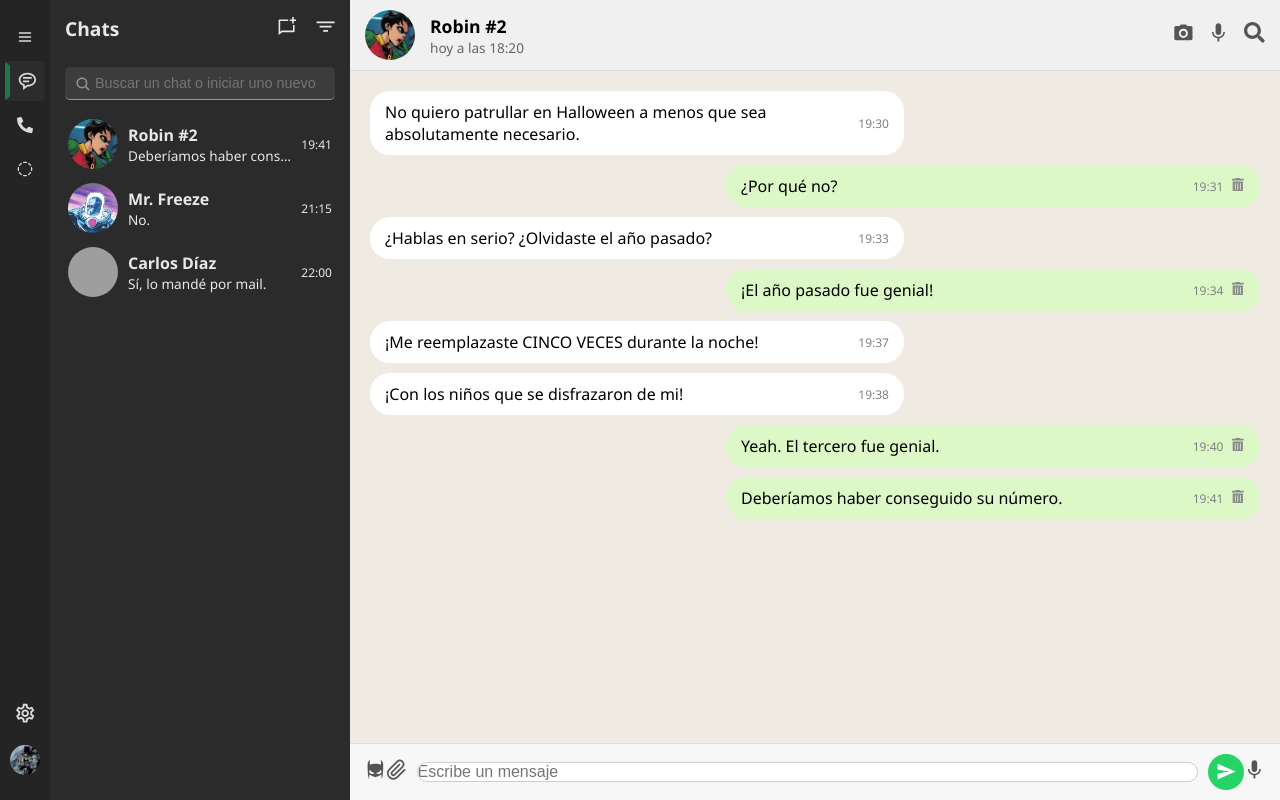
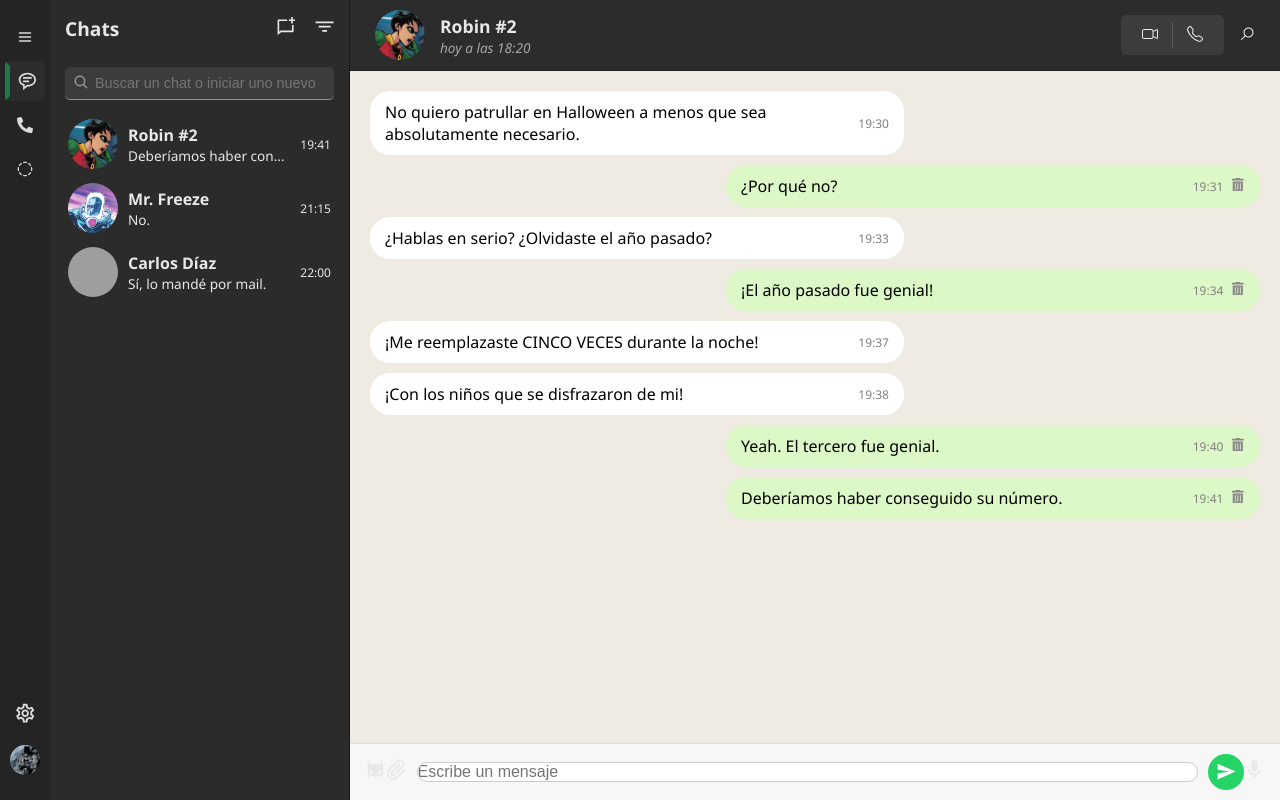
Before and after one commit to astridc-27/wspclone, a React (Vite) app: page /1 in a window 1280 px wide. Built offline with nearby package versions, Linux system fonts and the light colour scheme; grey boxes are pictures that could not be loaded.

Commit message:
Version 2.2

```diff
--- a/src/components/ChatHeader.css
+++ b/src/components/ChatHeader.css
@@ -1,9 +1,9 @@
 .chat-header {
-    background: #f0f0f0;
-    padding: 10px 15px;
+    background: #2c2c2c;
+    padding: 10px 25px;
     display: flex;
     align-items: center;
-    border-bottom: 1px solid #ddd;
+    border-bottom: 1px solid #242424;
 }
 
 .chat-avatar {
@@ -20,19 +20,45 @@
 .chat-header-info h3 {
     margin: 0;
     font-size: 1.1rem;
+    color: #e8e8e8;
 }
 
 .chat-header-info p {
     margin: 0;
     font-size: 0.85rem;
-    color: #666;
+    color: #a7a7a7;
+    font-style: italic;
 }
 
 .chat-header-icons {
     margin-left: auto;
     display: flex;
     gap: 15px;
-    font-size: 1.3rem;
-    color: #555;
+    font-size: 1rem;
+    color: #e8e8e8;
+    line-height: 100%;
+    align-items: center;
+}
+
+.header-icons-box {
+    background: #3c3c3c;
+    padding: 7px;
+    display: flex;
+    justify-content: center;
+    align-items: center;
+    border-radius: 5px;
+}
+
+.icon-box {
+    padding: 4px 14px;
+    text-align: center;
+}
+
+.header-icons-box .camera {
+    border-right: 1px solid #eeeeee29;
+}
+
+.chat-header-icons span {
     cursor: pointer;
+    color: #e8e8e8;
 }
--- a/src/components/ChatHeader.jsx
+++ b/src/components/ChatHeader.jsx
@@ -1,8 +1,7 @@
 import React from "react";
 import "./ChatHeader.css";
-import { IoMdCamera } from "react-icons/io";
-import { IoMdMic } from "react-icons/io";
-import { FaSearch } from "react-icons/fa";
+import { BsCameraVideo, BsTelephone } from "react-icons/bs";
+import { LiaSearchSolid } from "react-icons/lia";
 
 function ChatHeader({ chat }) {
     return (
@@ -13,9 +12,11 @@ function ChatHeader({ chat }) {
                 <p>{chat.lastSeen}</p>
             </div>
             <div className="chat-header-icons">
-                <span className="icon camera"><IoMdCamera /></span>
-                <span className="icon microphone"><IoMdMic /></span>
-                <span className="icon search"><FaSearch /></span>
+                <div className="header-icons-box">
+                    <span className="icon-box camera"><BsCameraVideo /></span>
+                    <span className="icon-box"><BsTelephone /></span>
+                </div>
+                <span className="search"><LiaSearchSolid /></span>
             </div>
         </header>
     );
--- a/src/components/ChatInput.css
+++ b/src/components/ChatInput.css
@@ -23,7 +23,7 @@
     border: none;
     font-size: 1.3rem;
     cursor: pointer;
-    color: #555;
+    color: #e8e8e8;
 }
 
 .send-btn {
--- a/src/components/Sidebar.css
+++ b/src/components/Sidebar.css
@@ -82,10 +82,11 @@
     max-width: 300px;
     min-width: 300px;
     background: #2b2b2b;
+    border-right: 1px solid #191919;
 }
 
 .sidebar-header {
-padding: 15px;
+    padding: 15px;
     display: flex;
     justify-content: space-between;
     align-items: center;
@@ -98,7 +99,7 @@ padding: 15px;
 }
 
 .sidebar-icons .icon {
-font-size: 1.2rem;
+    font-size: 1.2rem;
     margin-left: 20px;
     cursor: pointer;
     color: #e8e8e8;
@@ -126,9 +127,9 @@ font-size: 1.2rem;
 }
 
 .search-icon {
-position: absolute;
-    left: 25px;
-    top: 18px;
+    position: absolute;
+    left: 23px;
+    top: 16px;
     font-size: 1rem;
     color: #949494;
 }
```
